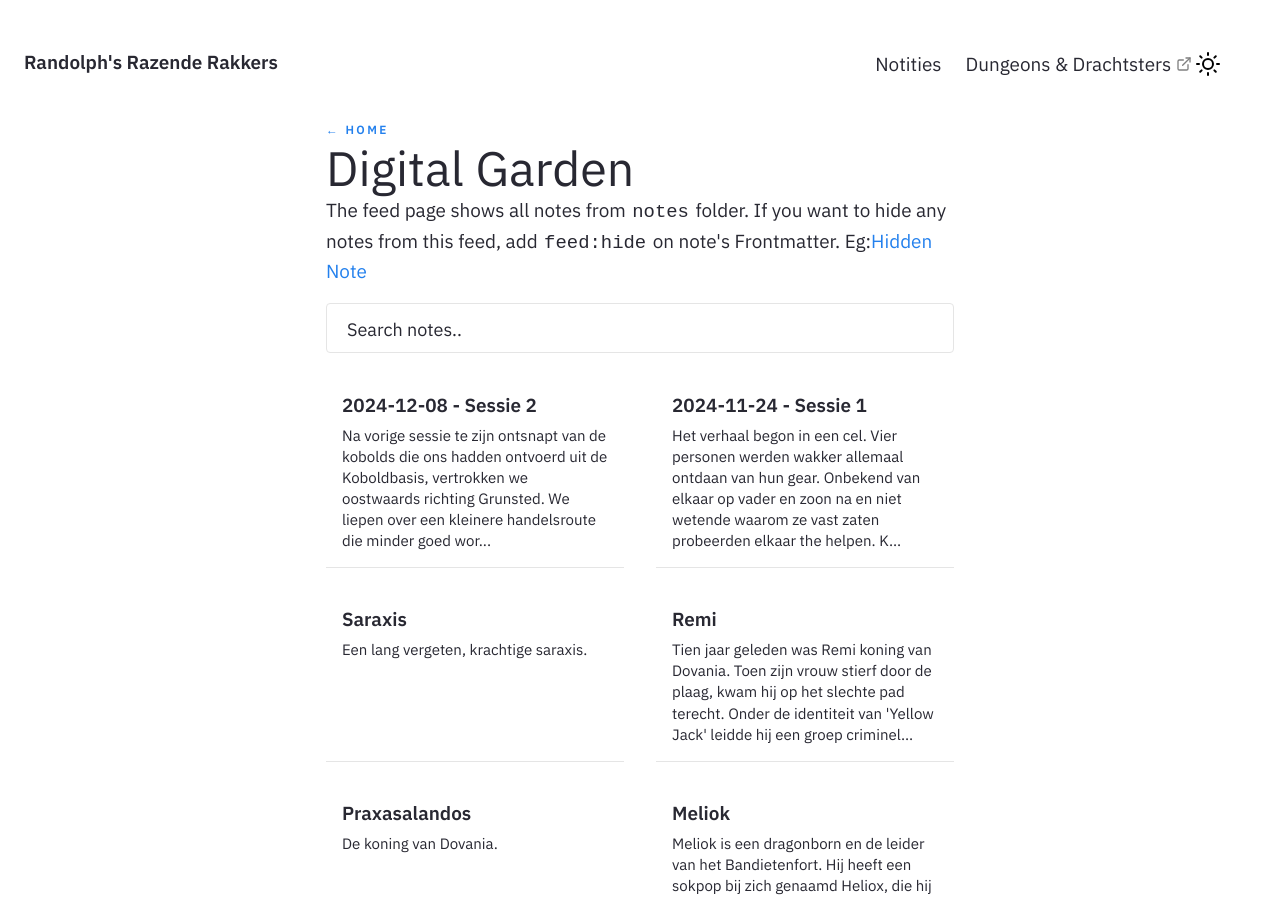
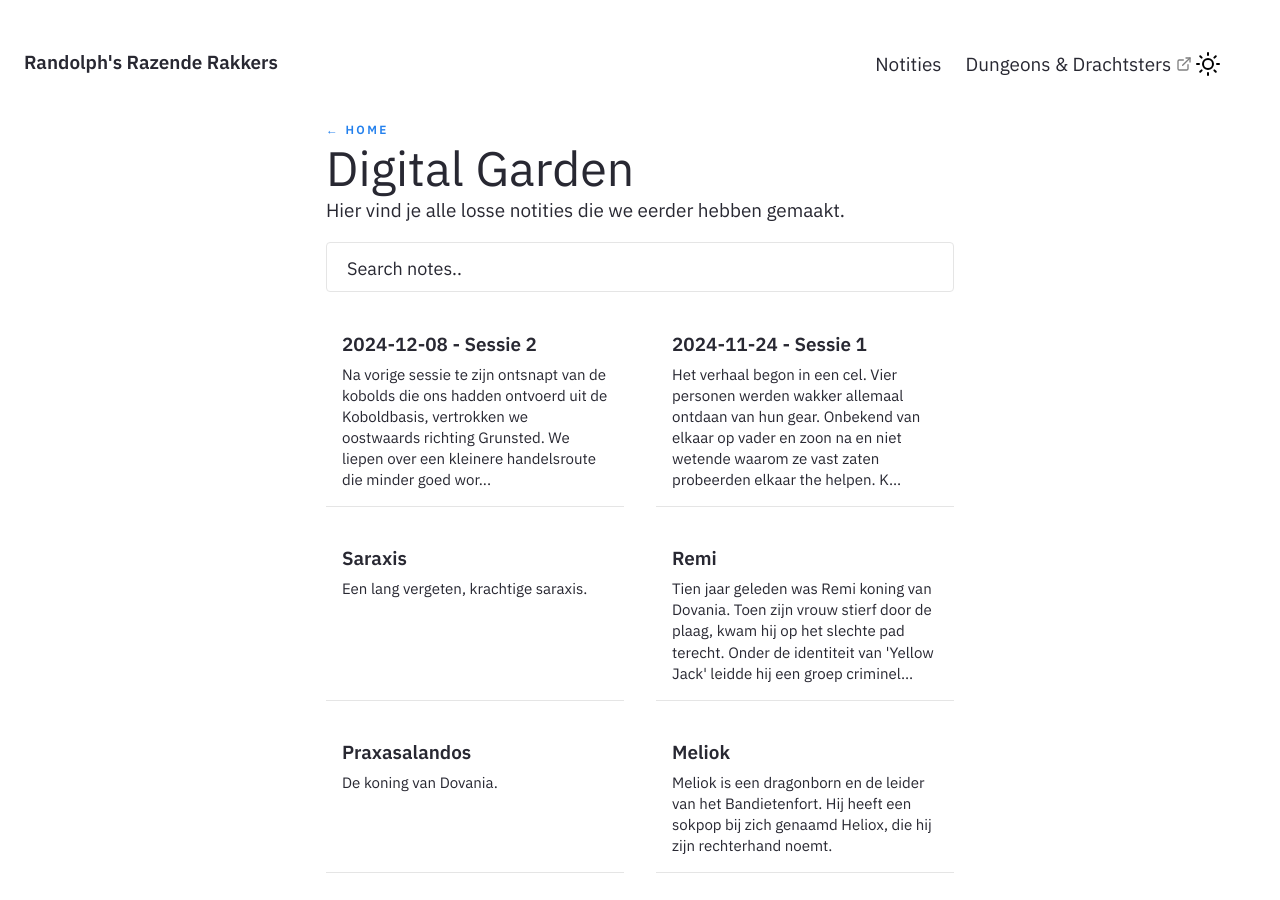
Before and after one commit to basvroegop/rrr, a Jekyll site: the page built from pages/notes.md, in a window 1280 px wide and 900 px high. Built offline with Jekyll 4.4.1, drawn with Linux system fonts in a browser that asks for light colours.

Commit message:
Vertaald.

```diff
--- a/pages/notes.md
+++ b/pages/notes.md
@@ -5,4 +5,4 @@ feedformat: card
 title: Digital Garden
 ---
 
-The feed page shows all notes from `notes` folder. If you want to hide any notes from this feed, add `feed:hide` on note's Frontmatter. Eg:[[Hidden Note]]
+Hier vind je alle losse notities die we eerder hebben gemaakt.
```
